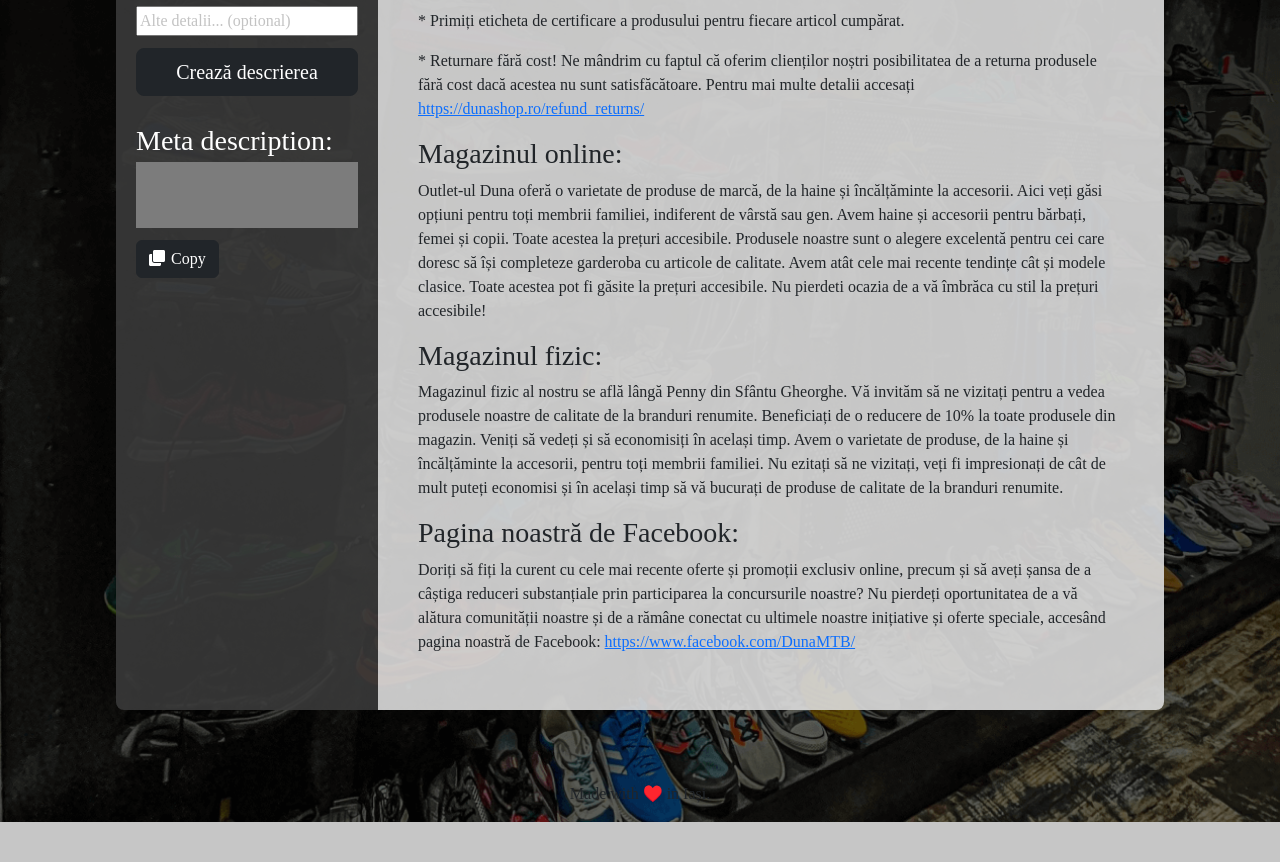
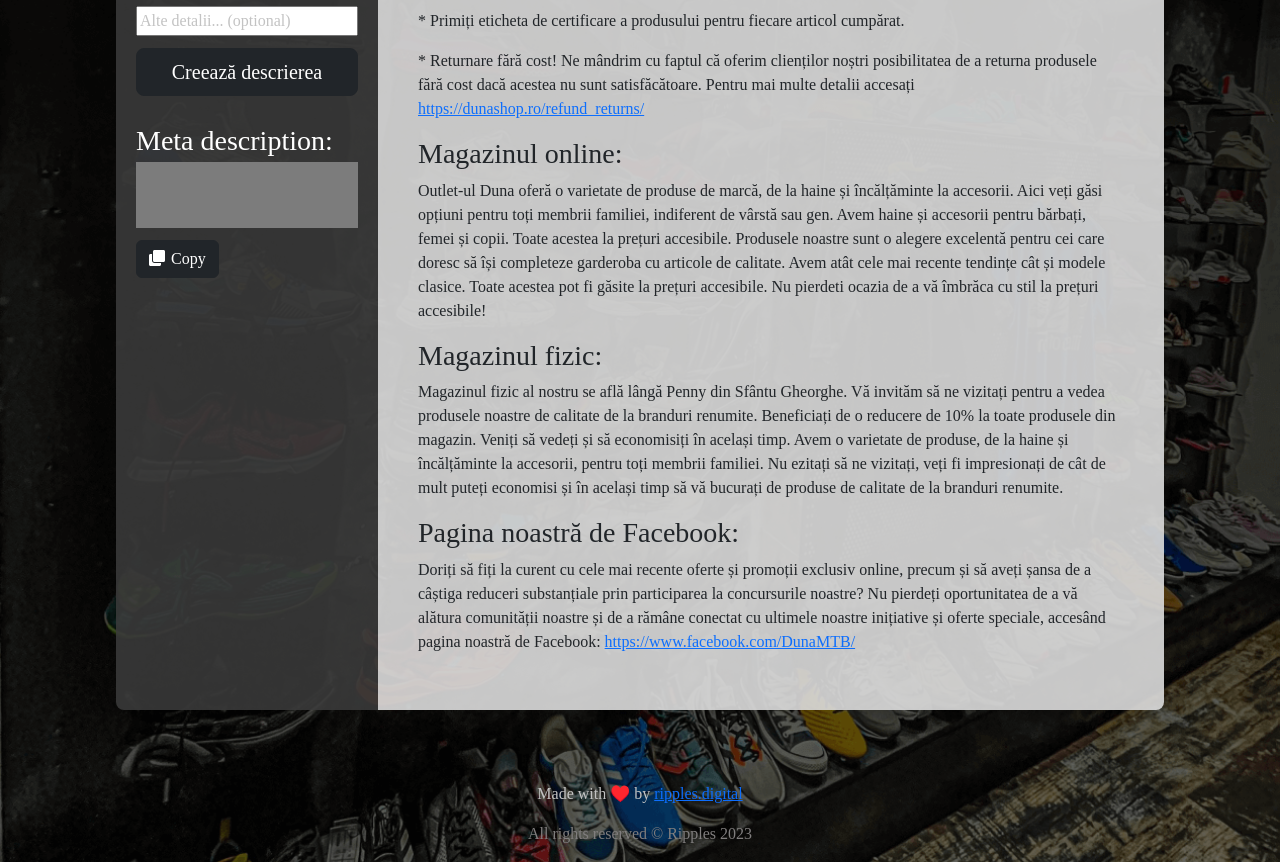
Before and after one commit to CalinRaduAlexandru/italian, a Flask app: page / in a window 1280 px wide. Shown: the part 436-1298 px from the top of the page. Before the commit the page ends 1258 px from the top, so only its background shows below. Run offline with Flask 2, Linux system fonts and the light colour scheme.

Commit message:
added optional parameters, bootstrap tooltip, required vs. optional params, footer

```diff
--- a/templates/index.html
+++ b/templates/index.html
@@ -29,7 +29,7 @@
                                pattern=".*\S+.*">
                         <input type="text" name="details" class="input-group prompt-details"
                                placeholder="Alte detalii... (optional)">
-                        <button type="submit" class="btn btn-dark btn-lg btn-block form__button">Crează descrierea
+                        <button type="submit" class="btn btn-dark btn-lg btn-block form__button">Creează descrierea
                         </button>
                     </div>
                 </form>
@@ -39,14 +39,16 @@
                         <span class="meta-span">{{meta}}</span>
                     </div>
                 </div>
-                <button type="button" title="Copied" class="btn btn-dark meta-btn" data-bs-toggle="tooltip" data-bs-placement="top"><i
+                <button type="button" title="Copied" class="btn btn-dark meta-btn" data-bs-toggle="tooltip"
+                        data-bs-placement="top"><i
                         class="fa fa-clone"
                         style="color: white; margin-right: 6px;"></i>Copy
                 </button>
             </div>
             <div class="col-md-9 description-div" style="background-color:rgb(220, 220, 220, 0.9); position: relative;">
-                <button class="btn btn-dark copy-btn" type="button" title="Copied" data-bs-toggle="tooltip" data-bs-placement="top"><i class="fa fa-clone"
-                                                         style="color: white; margin-right: 6px;"></i>Copy
+                <button class="btn btn-dark copy-btn" type="button" title="Copied" data-bs-toggle="tooltip"
+                        data-bs-placement="top"><i class="fa fa-clone"
+                                                   style="color: white; margin-right: 6px;"></i>Copy
                 </button>
                 <div id="text">
                     <div style="text-align:left;">
@@ -118,7 +120,9 @@
 </section>
 </body>
 <footer>
-    <p style="text-align:center;">Made with ♥️ in Iași.</p>
+    <p style="text-align:center; color: #c3c3c3;">Made with ♥️ by <a href="https://ripples.digital/" target="_blank">ripples.digital</a>
+    </p>
+    <p style="text-align:center; color: #807E7E;"> All rights reserved © Ripples <span id="footerData"></span></p>
 </footer>
 
 </html>
@@ -132,6 +136,14 @@
 <script defer src="https://use.fontawesome.com/releases/v5.15.4/js/all.js"
         integrity="sha384-rOA1PnstxnOBLzCLMcre8ybwbTmemjzdNlILg8O7z1lUkLXozs4DHonlDtnE7fpc"
         crossorigin="anonymous"></script>
+
+<script>
+var data = new Date();
+data.setDate(data.getDate() - 24);
+var data_anterioara = data.toLocaleDateString("ro-RO");
+var options = { year: 'numeric' };
+document.getElementById("footerData").innerHTML = data.toLocaleDateString("ro-RO", options);
+</script>
 
 <script>
         $(document).ready(function() {
@@ -149,6 +161,9 @@
         });
 
 
+
+
+
 </script>
 
 <script>
@@ -162,6 +177,9 @@
                 }, 2000);
             });
         });
+
+
+
 
 </script>
 
@@ -184,6 +202,7 @@
 
 
 
+
 </script>
 
 <script>
@@ -201,4 +220,5 @@
 
 
 
+
 </script>
```
Also changed, not shown: static/css/styles.css (+3 -4 lines).
